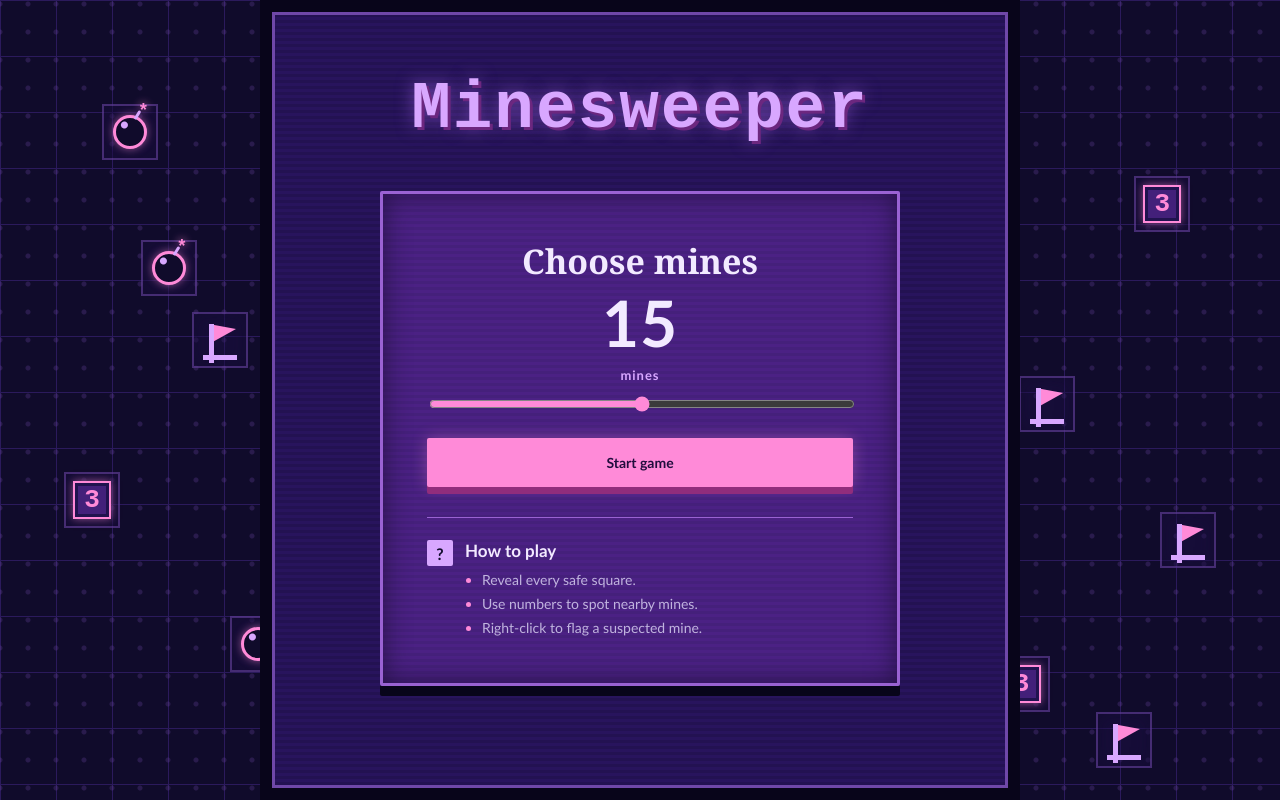
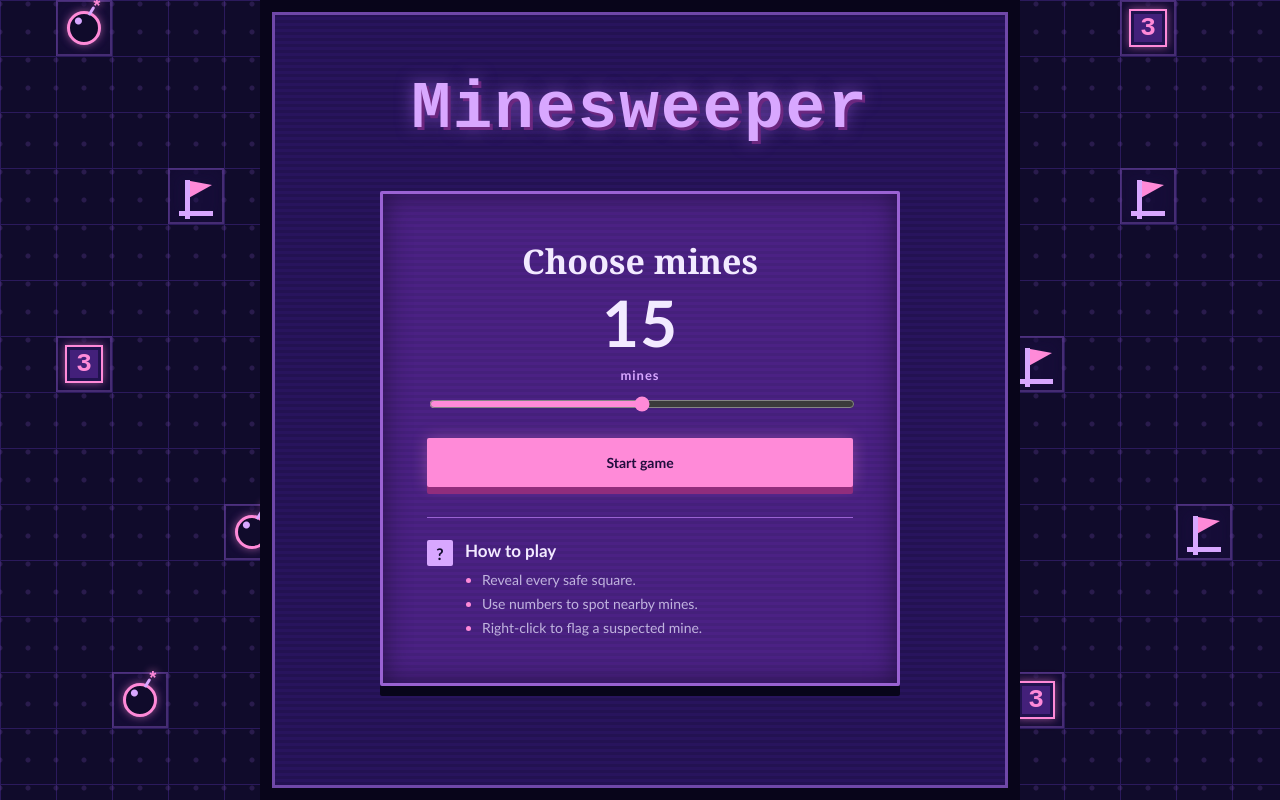
Before and after one commit to audreyfacer/EECS581-Project-1, a website with bundled scripts: page index.html in a window 1280 px wide. Built offline with nearby package versions, Linux system fonts and the light colour scheme.

Commit message:
fixing grid

```diff
--- a/style.css
+++ b/style.css
@@ -28,13 +28,16 @@ body {
 
 .side-decorations {
     position: fixed;
+    display: grid;
     z-index: 0;
     inset: 0;
+    grid-template-columns: repeat(auto-fill, 56px);
+    grid-auto-rows: 56px;
+    align-content: start;
     pointer-events: none;
 }
 
 .side-box {
-    position: absolute;
     display: grid;
     place-items: center;
     align-content: center;
@@ -51,16 +54,16 @@ body {
     justify-self: center;
 }
 
-.side-box-one { top: 13%; left: 8vw; }
-.side-box-two { top: 39%; left: 15vw; }
-.side-box-three { top: 22%; right: 7vw; }
-.side-box-four { top: 47%; right: 16vw; }
-.side-box-five { top: 59%; left: 5vw; }
-.side-box-six { top: 77%; left: 18vw; }
-.side-box-seven { top: 64%; right: 5vw; }
-.side-box-eight { top: 82%; right: 18vw; }
-.side-box-nine { top: 30%; left: 11vw; }
-.side-box-ten { top: 89%; right: 10vw; }
+.side-box-one { grid-column: 2; grid-row: 1; }
+.side-box-two { grid-column: 4; grid-row: 4; }
+.side-box-three { grid-column: -3; grid-row: 1; }
+.side-box-four { grid-column: -5; grid-row: 7; }
+.side-box-five { grid-column: 2; grid-row: 7; }
+.side-box-six { grid-column: 5; grid-row: 10; }
+.side-box-seven { grid-column: -2; grid-row: 10; }
+.side-box-eight { grid-column: -5; grid-row: 13; }
+.side-box-nine { grid-column: 3; grid-row: 13; }
+.side-box-ten { grid-column: -3; grid-row: 4; }
 
 .side-number {
     position: relative;
```
